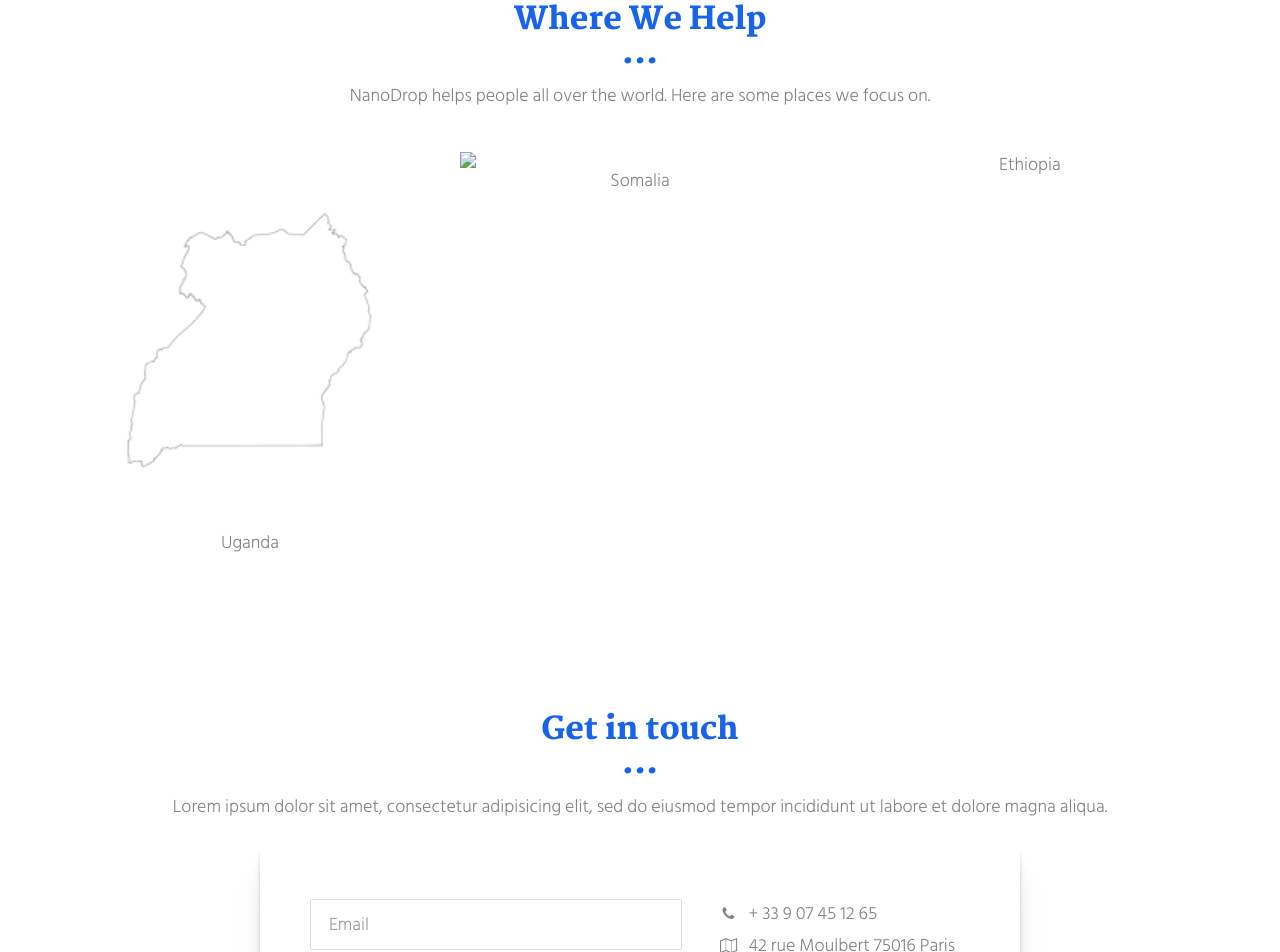
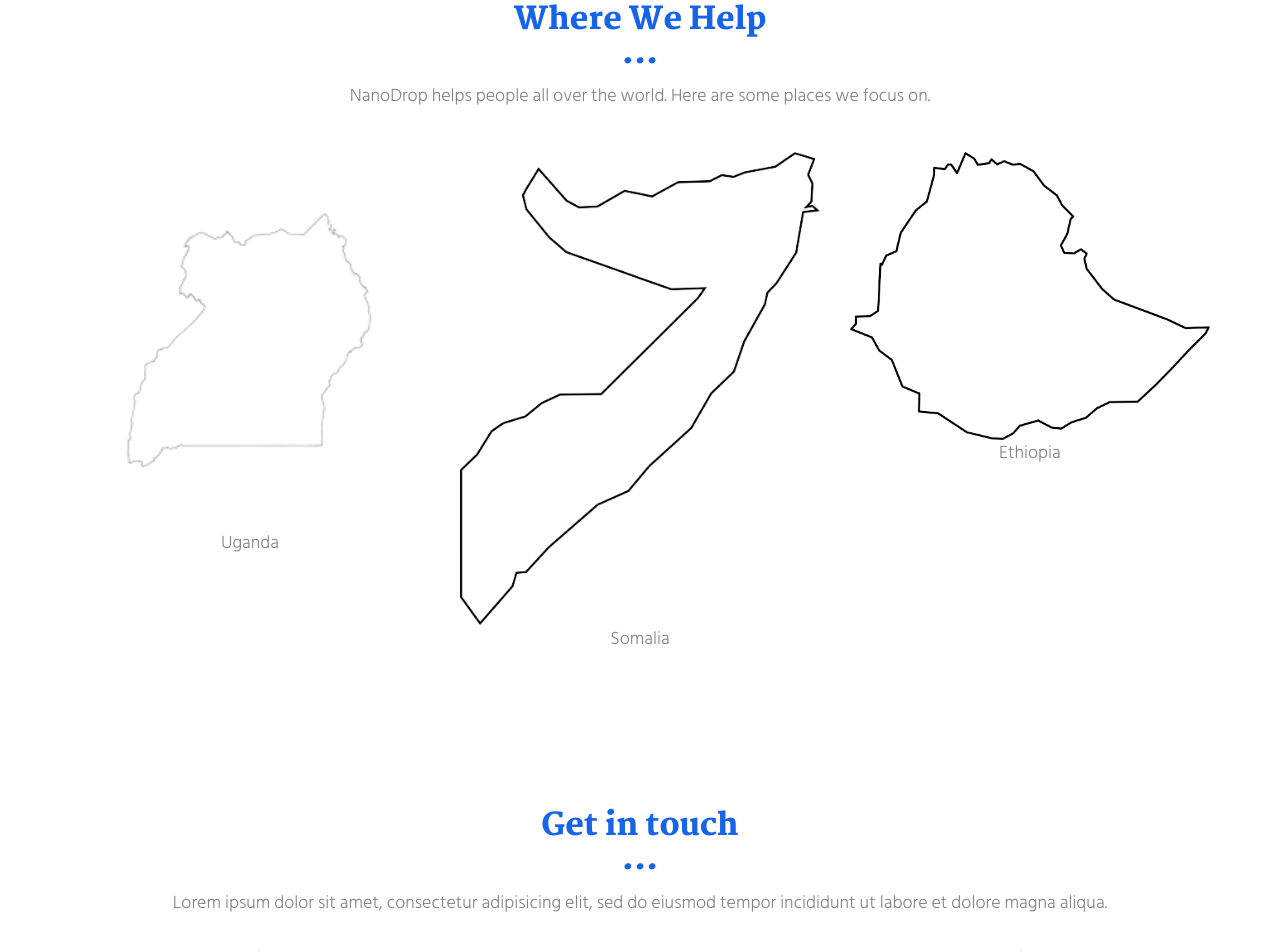
Before and after one commit to arnayk/nanodrop.github.io, a plain HTML site: page index.html in a window 1280 px wide. Shown: the part 2545-3497 px from the top of the page. Drawn offline with Linux system fonts and the light colour scheme.

Commit message:
Update index.html

```diff
--- a/index.html
+++ b/index.html
@@ -234,11 +234,11 @@
         </div>
 
         <div class="col-xs-12 col-md-4">
-          <img src=" width=500 hieght=500 alt="" class="img-responsive reveal-content image-center">
+          <img src="./assets/images/Somalia.png" width=500 hieght=500 alt="" class="img-responsive reveal-content image-center">
           <p> Somalia <p>
         </div>
         <div class="col-xs-12 col-md-4">
-          <img src="." width=500 hieght=500 alt="" class="img-responsive reveal-content image-center">
+          <img src="./assets/images/Ethiopia.png" width=500 hieght=500 alt="" class="img-responsive reveal-content image-center">
           <p> Ethiopia <p>
         </div>
       </div>
```
